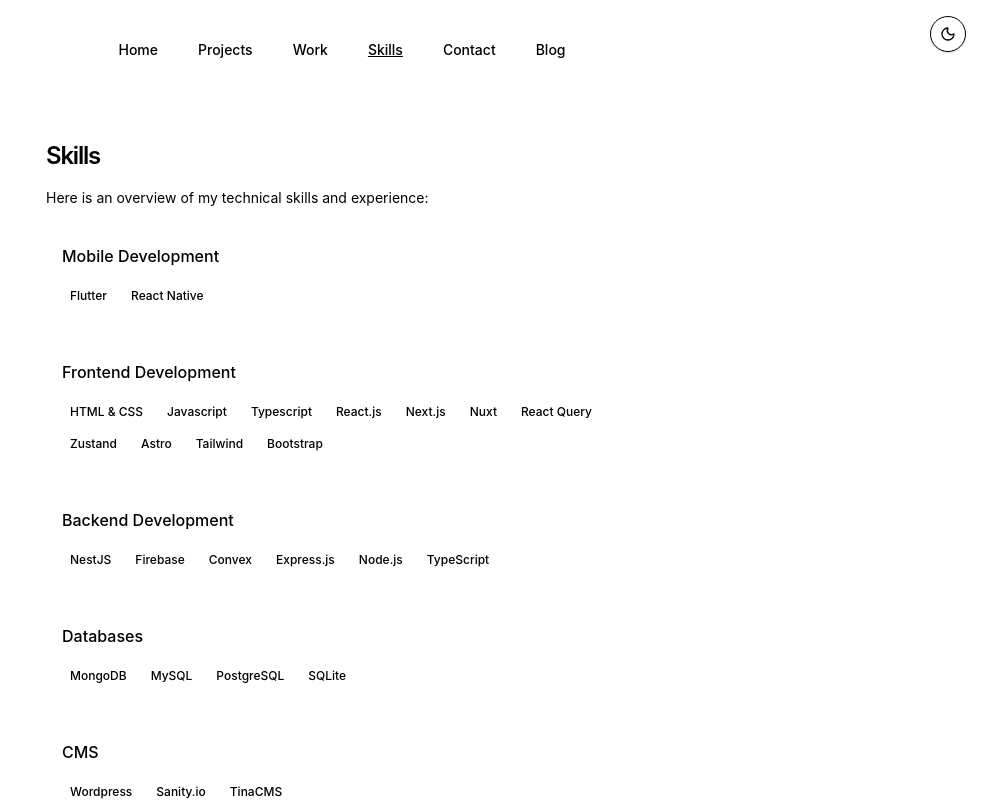
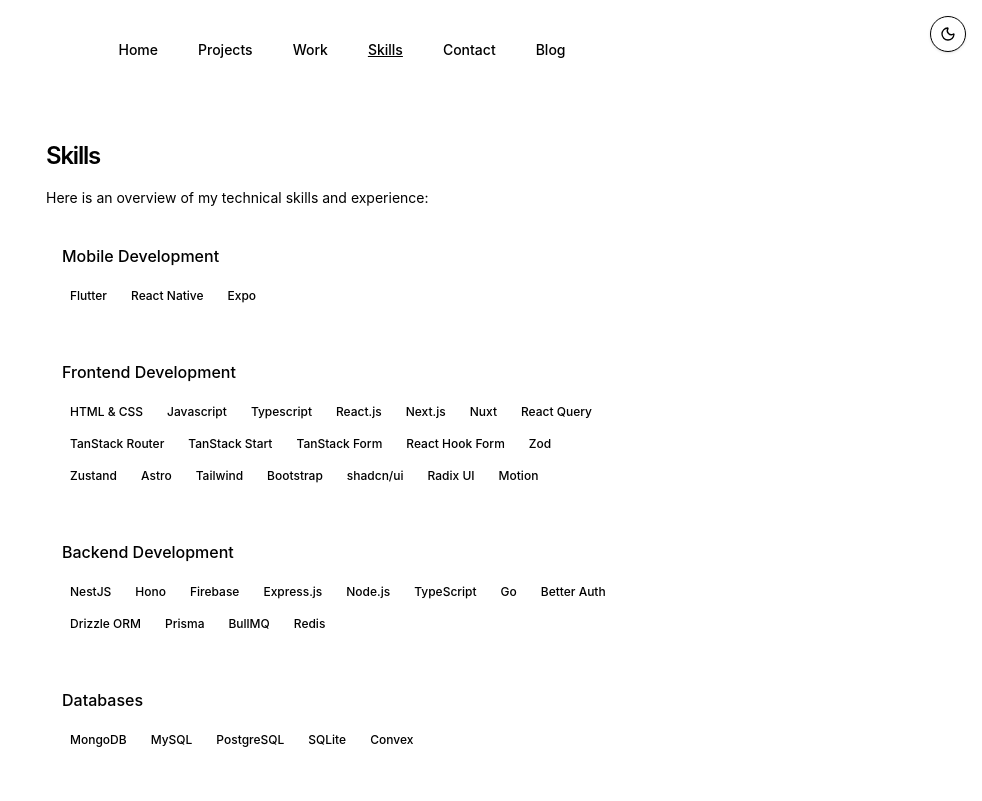
Before and after one commit to laurentcodes/laurent-portfolio-minimal, a Next.js app: page /skills in a window 1280 px wide. Shown: the top 801 px of the page, without its empty margins (298-1280 px from the left). Built offline with nearby package versions, Linux system fonts and the light colour scheme.

Commit message:
feat: update skills with expo, tanstack, hono, better auth and more

```diff
--- a/app/skills/page.tsx
+++ b/app/skills/page.tsx
@@ -20,7 +20,7 @@ type SkillCategory = {
 const skillCategories: SkillCategory[] = [
   {
     title: 'Mobile Development',
-    skills: ['Flutter', 'React Native'],
+    skills: ['Flutter', 'React Native', 'Expo'],
   },
   {
     title: 'Frontend Development',
@@ -32,26 +32,40 @@ const skillCategories: SkillCategory[] = [
       'Next.js',
       'Nuxt',
       'React Query',
+      'TanStack Router',
+      'TanStack Start',
+      'TanStack Form',
+      'React Hook Form',
+      'Zod',
       'Zustand',
       'Astro',
       'Tailwind',
       'Bootstrap',
+      'shadcn/ui',
+      'Radix UI',
+      'Motion',
     ],
   },
   {
     title: 'Backend Development',
     skills: [
       'NestJS',
+      'Hono',
       'Firebase',
-      'Convex',
       'Express.js',
       'Node.js',
       'TypeScript',
+      'Go',
+      'Better Auth',
+      'Drizzle ORM',
+      'Prisma',
+      'BullMQ',
+      'Redis',
     ],
   },
   {
     title: 'Databases',
-    skills: ['MongoDB', 'MySQL', 'PostgreSQL', 'SQLite'],
+    skills: ['MongoDB', 'MySQL', 'PostgreSQL', 'SQLite', 'Convex'],
   },
   {
     title: 'CMS',
```
